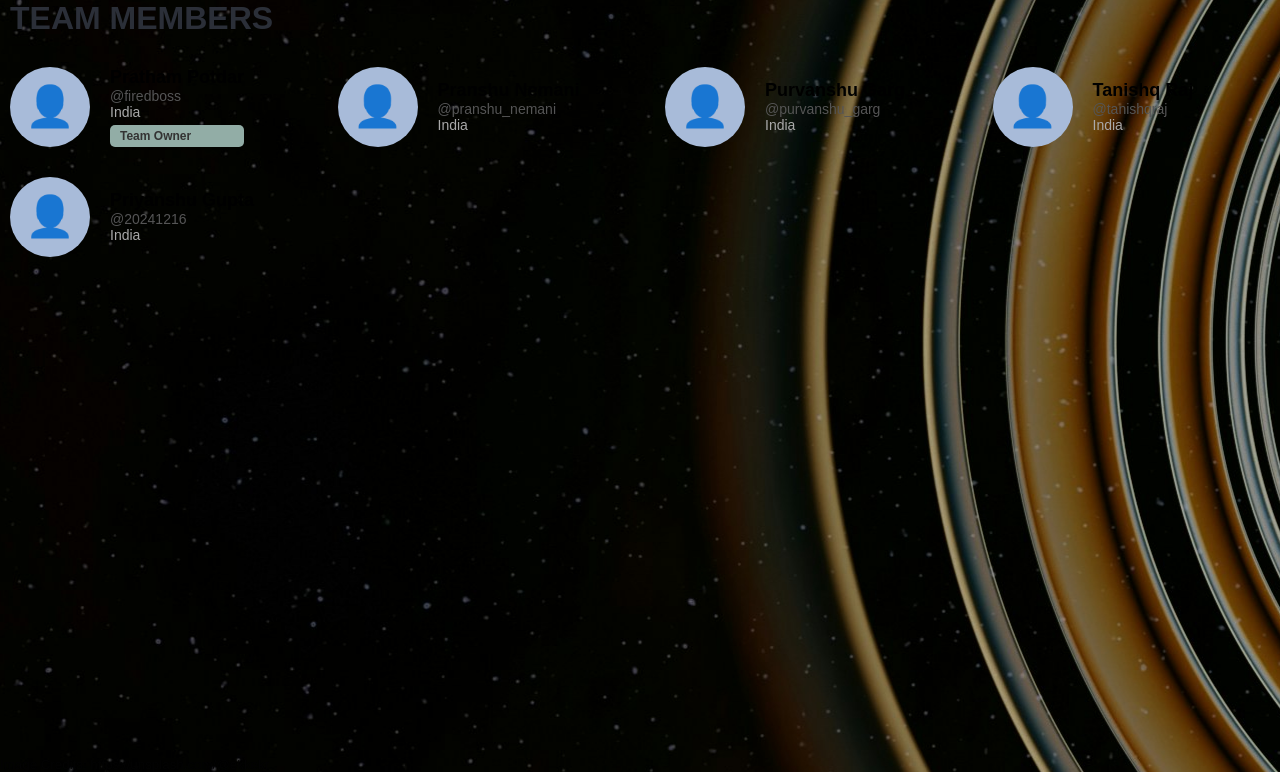
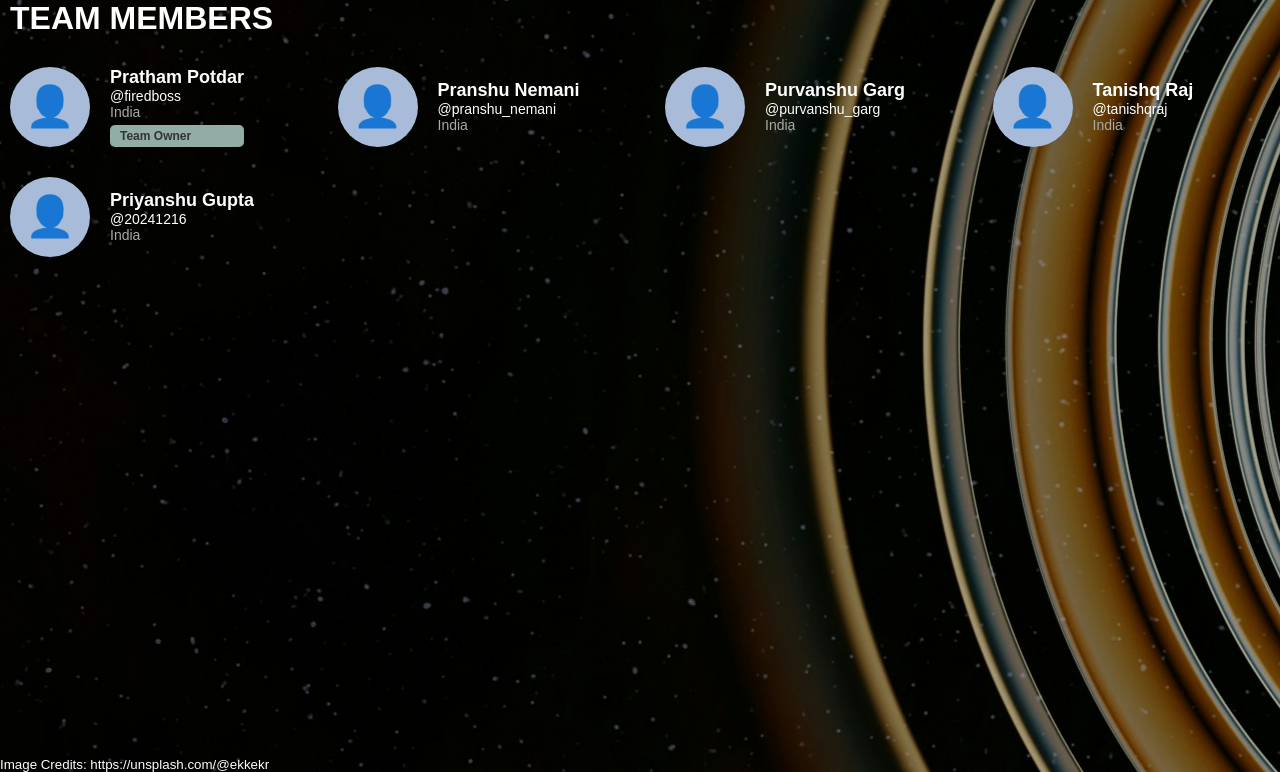
Before and after one commit to purvanshu-garg/Grasping-NASA-Hackathon-, a Flask app: page /about in a window 1280 px wide. Shown: the part 58-830 px from the top of the page. Run offline with Flask 3, Linux system fonts and the light colour scheme; parts of the project's set-up code (start-up, migrations or seed data) failed here and were passed over.

Commit message:
Update about.html

```diff
--- a/API_Development/templates/about.html
+++ b/API_Development/templates/about.html
@@ -16,7 +16,7 @@
     h1 {
       font-size: 32px;
       font-weight: 700;
-      color: #2b2f38;
+      color: white;
       margin-bottom: 30px;
       margin-left:10px;
     }
@@ -30,6 +30,7 @@
     .team-member {
       display: flex;
       align-items: center;
+      color: white;
       gap: 20px;
     }
 
@@ -66,7 +67,7 @@
     .credits{
       font-size: smaller;
       margin-top: 500px;
-      color: rgb(3, 3, 3);
+      color: white;
       float:none;
       align-items: left;
       justify-content: center;
@@ -76,7 +77,7 @@
 
 
     .username {
-      color: #555;
+      color: white;
       font-size: 14px;
     }
 
```
